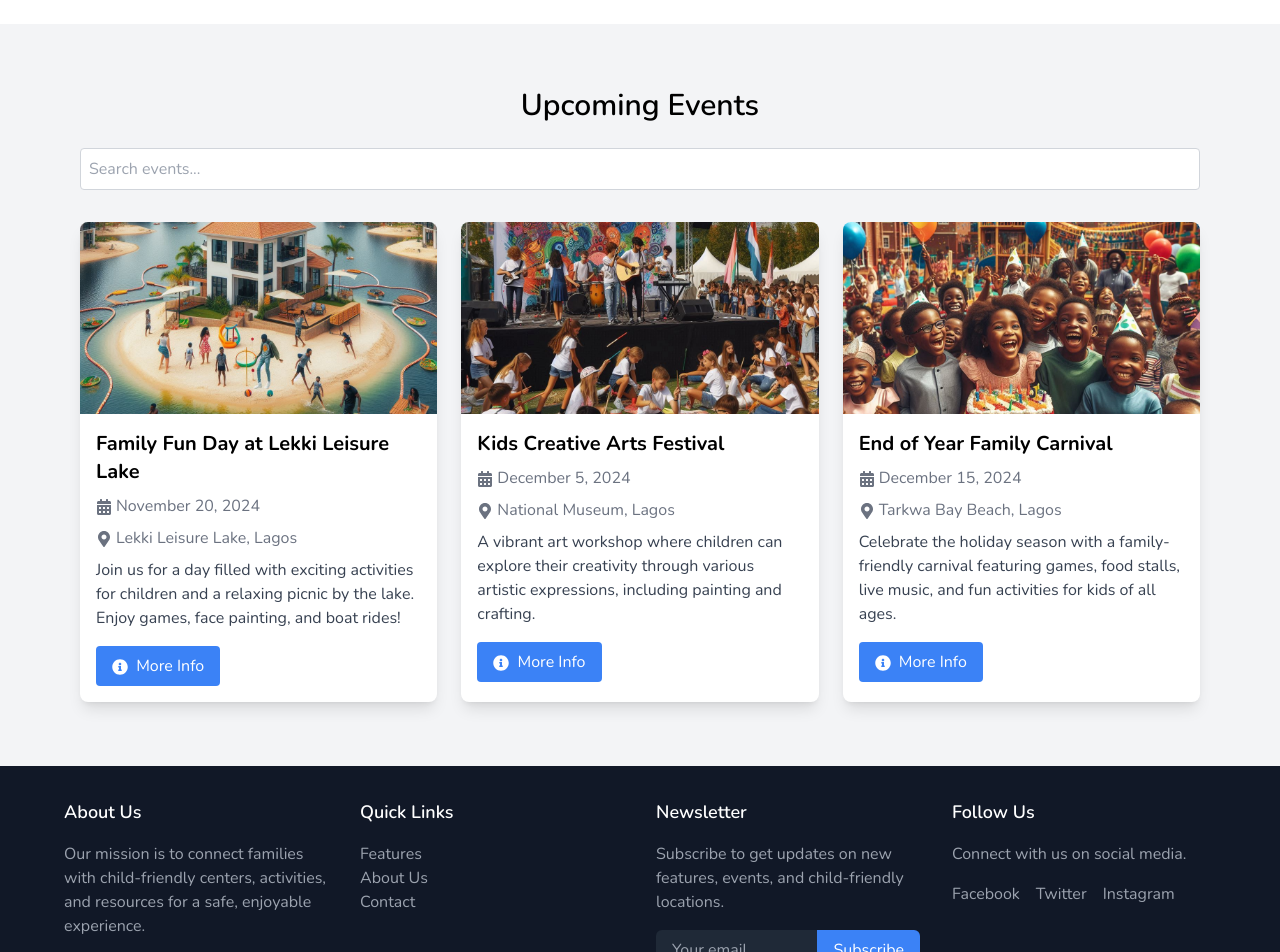
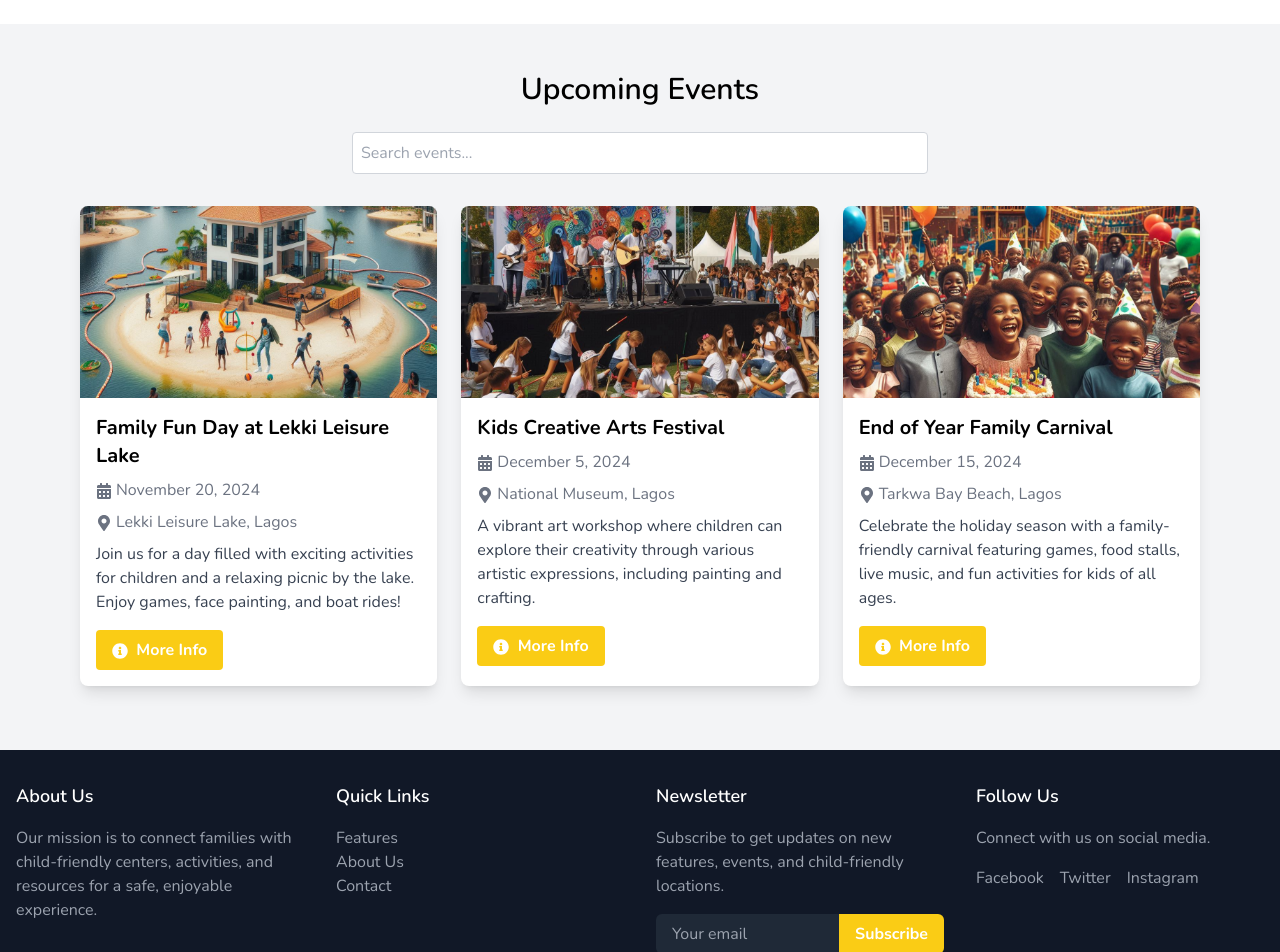
Before and after one commit to Ehmkayel/FunNest, a React (Vite) app: page / in a window 1280 px wide. Shown: the part 2720-3672 px from the top of the page. Built offline with nearby package versions, Linux system fonts and the light colour scheme.

Commit message:
update: updated the alignment and button colors for event and footer

```diff
--- a/src/components/Event/Event.jsx
+++ b/src/components/Event/Event.jsx
@@ -10,12 +10,12 @@ const Events = () => {
   );
 
   return (
-    <section id="events" className="py-16 bg-gray-100">
-      <div className="max-w-6xl mx-auto px-4">
+    <section id="events" className="py-16 px-4 g:px-[3rem] xl:px-[5rem] pt-[3rem] bg-gray-100">
+      <div className="max-w-[1440px] w-full mx-auto">
         <h2 className="text-3xl font-semibold mb-6 text-center">
           Upcoming Events
         </h2>
-        <div className="mb-8">
+        <div className="mb-8 max-w-xl mx-auto">
           <input
             type="text"
             placeholder="Search events..."
@@ -46,7 +46,7 @@ const Events = () => {
                   {event.location}
                 </p>
                 <p className="text-gray-700 mb-4">{event.description}</p>
-                <button className="bg-blue-500 text-white px-4 py-2 rounded hover:bg-blue-600">
+                <button className="bg-secondary text-white font-bold px-4 py-2 rounded hover:bg-blue-600">
                   <FaInfoCircle className="inline mr-1" /> More Info
                 </button>
               </div>
--- a/src/components/Footer/Footer.jsx
+++ b/src/components/Footer/Footer.jsx
@@ -5,7 +5,7 @@ const Footer = () => {
 
   return (
     <footer id="footer" className="bg-gray-900 text-white py-8 px-4">
-      <div className="max-w-6xl mx-auto grid gap-8 sm:grid-cols-2 md:grid-cols-3 lg:grid-cols-4">
+      <div className="max-w-[1440px] mx-auto grid gap-8 sm:grid-cols-2 md:grid-cols-3 lg:grid-cols-4">
         {/* Company Info */}
         <div>
           <h2 className="text-lg font-semibold mb-4">About Us</h2>
@@ -70,7 +70,7 @@ const Footer = () => {
             />
             <button
               type="submit"
-              className="px-4 py-2 bg-blue-500 text-white rounded-r-md hover:bg-blue-600"
+              className="px-4 py-2 bg-secondary font-bold text-white rounded-r-md hover:bg-blue-600"
             >
               Subscribe
             </button>
```
